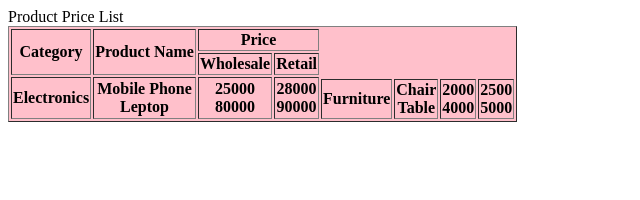
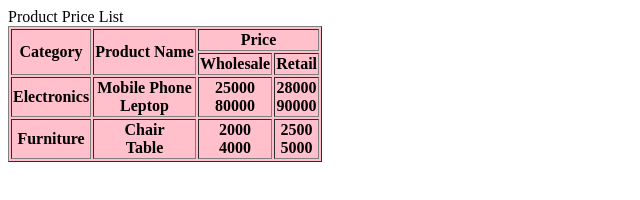
Before and after one commit to Iampro0786/Assignment-6, a plain HTML site: page next.html in a window 1280 px wide. Shown: the whole page, without its empty margins (0-640 px from the left). Drawn offline with Linux system fonts and the light colour scheme.

Commit message:
Update next.html
some changes

```diff
--- a/next.html
+++ b/next.html
@@ -8,6 +8,7 @@
 <body>
      <caption>Product Price List</caption>
     <table border="1" bgcolor="pink">
+        <thead>
             <tr>
                 <th rowspan="2">Category</th>
                 <th rowspan="2">Product Name</th>
@@ -16,6 +17,8 @@
             <tr>
                 <th>Wholesale</th>
                 <th>Retail</th>
+        </thead>
+        <tbody>
             </tr>
             <tr>
                 <th rowspan="2">Electronics</th>
@@ -23,10 +26,13 @@
                 <th rowspan="2">25000 <br>80000</th>
                 <th rowspan="2">28000 <br>90000</th>
             </tr>
+        </tbody>
+        <tfoot>
              <tr>
                 <th rowspan="2">Furniture</th>
                 <th rowspan="2">Chair <br>Table</th>
                 <th rowspan="2">2000<br>4000</th>
                 <th rowspan="2">2500 <br>5000</th>
             </tr>
+        </tfoot>
 </html>
```
Lines whose indentation alone changed are shown as unchanged.
